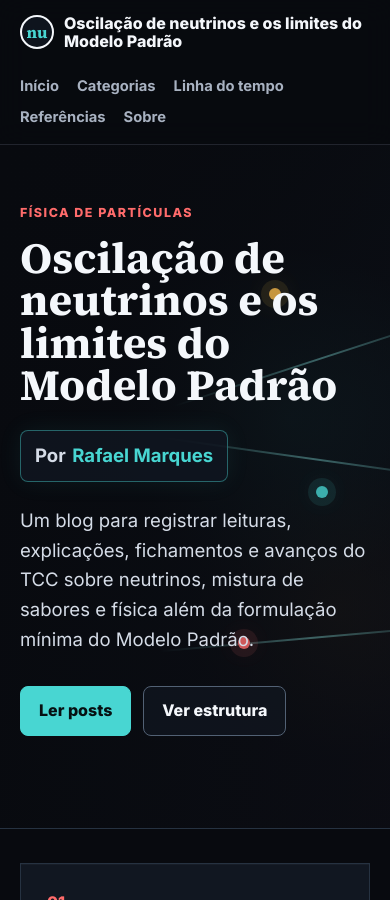
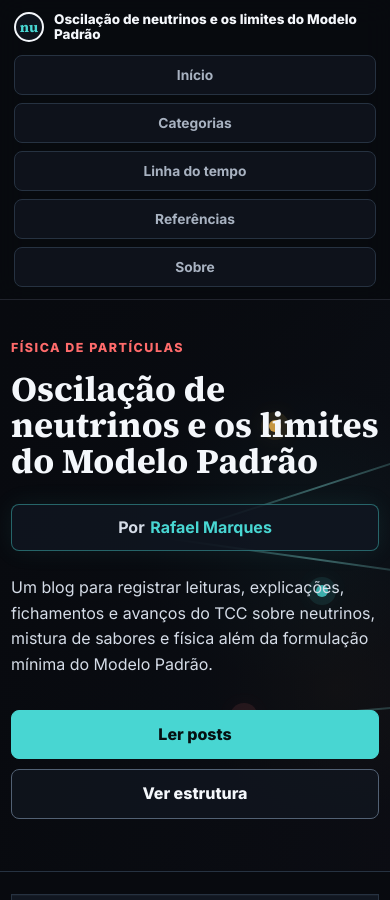
Before and after one commit to RafaelLunardi/oscilacao-neutrinos-modelo-padrao, a Jekyll site: the page built from index.md, in a window 390 px wide and 900 px high. Built offline with Jekyll 4.4.1, drawn with Linux system fonts in a browser that asks for light colours.

Commit message:
Melhora experiencia mobile do blog

```diff
--- a/assets/css/style.css
+++ b/assets/css/style.css
@@ -479,34 +479,201 @@ a:hover {
 }
 
 @media (max-width: 840px) {
+  .wrap,
+  .narrow {
+    width: min(100% - 28px, 680px);
+  }
+
   .site-header {
     align-items: flex-start;
     flex-direction: column;
-    padding: 14px 20px;
+    gap: 12px;
+    padding: 12px 14px;
+  }
+
+  .brand {
+    max-width: 100%;
+    font-size: 0.92rem;
+  }
+
+  .brand-mark {
+    flex-basis: 30px;
+    width: 30px;
+    height: 30px;
+    font-size: 0.88rem;
   }
 
   .site-nav {
-    justify-content: flex-start;
+    display: grid;
+    width: 100%;
+    grid-template-columns: repeat(2, minmax(0, 1fr));
+    gap: 8px;
+    justify-content: stretch;
+    font-size: 0.86rem;
+  }
+
+  .site-nav a {
+    min-height: 38px;
+    display: inline-flex;
+    align-items: center;
+    justify-content: center;
+    padding: 8px 10px;
+    border: 1px solid var(--line);
+    border-radius: var(--radius);
+    background: rgba(17, 23, 33, 0.72);
+    text-align: center;
   }
 
   .hero {
-    min-height: 72vh;
+    min-height: auto;
   }
 
   .hero-content {
-    padding-block: 58px 92px;
+    padding-block: 46px 64px;
+  }
+
+  .hero h1,
+  .page-hero h1,
+  .post-hero h1 {
+    max-width: 100%;
+    font-size: clamp(2.2rem, 13vw, 4rem);
+    line-height: 1.03;
+  }
+
+  .hero p:not(.eyebrow) {
+    max-width: 100%;
+    font-size: 1rem;
+  }
+
+  .hero .hero-author {
+    font-size: 0.95rem;
+  }
+
+  .hero-actions {
+    gap: 10px;
+  }
+
+  .button {
+    flex: 1 1 180px;
   }
 
   .intro-grid,
   .post-list {
     grid-template-columns: 1fr;
+    gap: 12px;
+  }
+
+  .intro-grid {
+    padding: 22px 0;
   }
 
   .intro-grid article {
     min-height: 180px;
+    padding: 22px;
+  }
+
+  .intro-grid h2 {
+    margin-top: 28px;
+  }
+
+  .posts-section,
+  .content-band {
+    padding: 42px 0 56px;
+  }
+
+  .section-heading {
+    align-items: flex-start;
+    flex-direction: column;
+    gap: 4px;
+  }
+
+  .section-heading h2 {
+    font-size: 2rem;
+  }
+
+  .post-card {
+    min-height: auto;
+    padding: 20px;
+  }
+
+  .post-card h3 {
+    font-size: 1.45rem;
+  }
+
+  .page-hero,
+  .post-hero {
+    padding: 48px 0 36px;
+  }
+
+  .prose {
+    font-size: 1.08rem;
+  }
+
+  .prose h2 {
+    font-size: 1.65rem;
+  }
+
+  .prose table {
+    display: block;
+    overflow-x: auto;
+    white-space: nowrap;
+  }
+
+  .site-footer {
+    flex-direction: column;
+    padding: 22px 14px;
   }
 
   .track {
     width: 80vw;
   }
 }
+
+@media (max-width: 420px) {
+  .wrap,
+  .narrow {
+    width: min(100% - 22px, 680px);
+  }
+
+  .site-header {
+    position: static;
+  }
+
+  .brand {
+    font-size: 0.84rem;
+  }
+
+  .site-nav {
+    grid-template-columns: 1fr;
+  }
+
+  .hero-content {
+    padding-block: 38px 52px;
+  }
+
+  .hero h1,
+  .page-hero h1,
+  .post-hero h1 {
+    font-size: 2.18rem;
+  }
+
+  .hero .hero-author {
+    width: 100%;
+    justify-content: center;
+    text-align: center;
+  }
+
+  .hero-actions {
+    flex-direction: column;
+  }
+
+  .button {
+    width: 100%;
+    flex-basis: auto;
+  }
+
+  .intro-grid article,
+  .post-card {
+    padding: 18px;
+  }
+}
```
